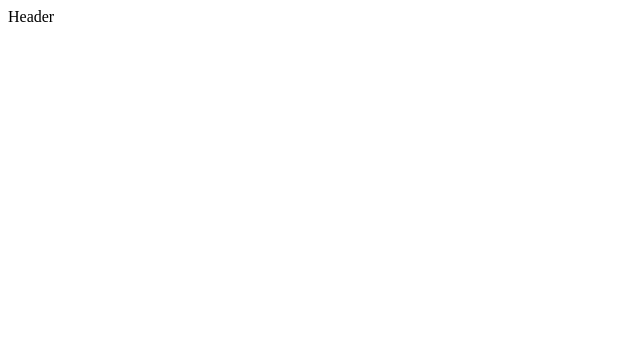
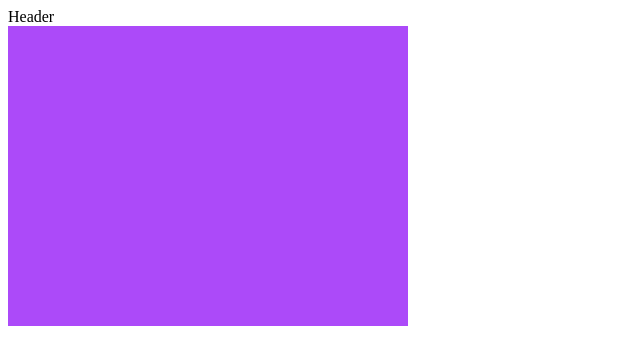
Before and after one commit to camivand4/Spraywall, a React (Vite) app: page / in a window 1280 px wide. Shown: the top 364 px of the page, without its empty margins (0-640 px from the left). Built offline with nearby package versions, Linux system fonts and the light colour scheme.

Commit message:
base theme

```diff
--- a/src/App.tsx
+++ b/src/App.tsx
@@ -1,11 +1,49 @@
+import { createTheme, colors, ThemeProvider, Box } from '@mui/material';
 import Header from "./Components/Header"
+
+const theme = createTheme({
+  palette: {
+    primary: {
+      main: '#161616', // Background
+      contrastText: '#fff', // Text on primary background
+    },
+    secondary: {
+      main: '#981DF8', // Accent color
+      contrastText: '#fff', // Text on secondary background
+    },
+    background: {
+      default: '#323232', // Lighter backgrounds and borders
+    },
+    text: {
+      primary: '#fff', // Text on #161616, #323232, #981DF8 backgrounds
+    },
+  }
+});
+
+const holdsColors = {
+  left: '#FF5733', // Color for left
+  right: '#33FF57', // Color for right
+  neutral: '#337AFF', // Color for neutral
+  bothHands: '#FF33E9', // Color for both hands
+};
 
 function App() {
 
   return (
-    <>
+    <ThemeProvider theme={theme}>
       <Header></Header>
-    </>
+      <Box sx={{
+        height: '300px',
+        width: {
+          xs: 100,
+          sm: 200,
+          md: 300,
+          lg: 400,
+          xl: 500,
+        },
+        bgcolor: 'secondary.light'
+      }}></Box>
+    </ThemeProvider>
   )
 }
 
```
